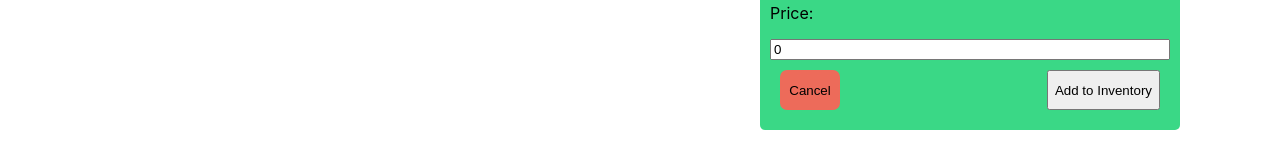
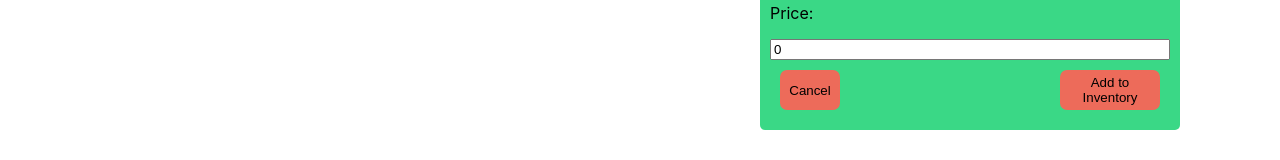
Before and after one commit to azakimi123/shelfie, a React (Create React App) app: page / in a window 1280 px wide. Shown: the part 515-675 px from the top of the page. Built offline with nearby package versions, Linux system fonts and the light colour scheme; no server answers.

Commit message:
some changes to edit fuctionality

```diff
--- a/src/Components/Form/Form.css
+++ b/src/Components/Form/Form.css
@@ -31,3 +31,19 @@
     border: none;
     border-radius: 7px;
 }
+
+.add-btn {
+    width: 100px;
+    height: 40px;
+    background: #ed6b5a;
+    border: none;
+    border-radius: 7px;
+}
+
+.save-changes-btn {
+    width: 100px;
+    height: 40px;
+    background: #ed6b5a;
+    border: none;
+    border-radius: 7px;
+}
--- a/src/Components/Form/Form.js
+++ b/src/Components/Form/Form.js
@@ -31,7 +31,8 @@ handleCancelBtn = () => {
     this.setState({
         imgurl: '',
         name: '',
-        price: 0
+        price: 0,
+        isEditing:false
     })
 }
 
@@ -49,7 +50,7 @@ createProduct = () => {
 }
 
 componentDidUpdate = (prevProps, prevState) => {
-    if (prevProps.currentProduct !== this.props.currentProduct) {
+    if (prevProps.currentProduct !== this.props.currentProduct || prevState.currentProduct !== this.state.currentProduct) {
         this.setState({
             productId: this.props.currentProduct.product_id,
             isEditing: true,
@@ -63,6 +64,7 @@ componentDidUpdate = (prevProps, prevState) => {
 handleEditBtn = () => {
     this.setState({isEditing: false})
 }
+
 
 editProduct = (id) => {
     axios.put(`/api/product/${id}`, {
```
